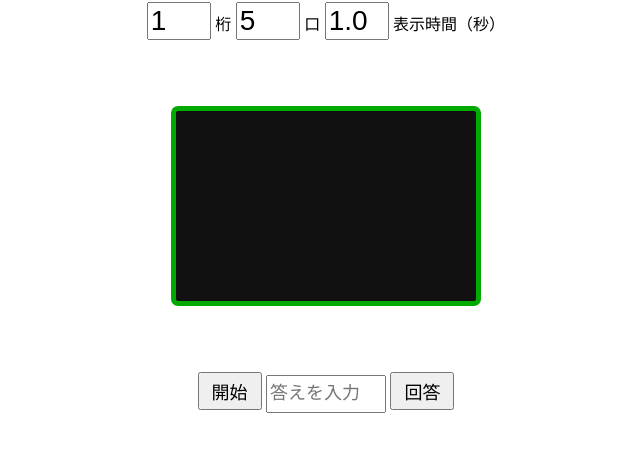
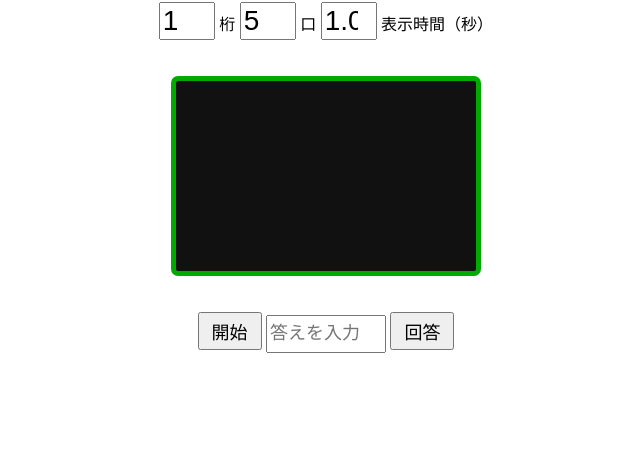
Before and after one commit to fuuchin/f-frash-calc, a plain HTML site: page index.html in a window 1280 px wide. Shown: the part 133-584 px from the top of the page, without its empty margins (314-954 px from the left). Drawn offline with Linux system fonts and the light colour scheme.

Commit message:
Update style.css

```diff
--- a/style.css
+++ b/style.css
@@ -11,7 +11,7 @@ button {
 
 .set {
   font-size: 28px;
-  width: 3.5rem;
+  width: 3rem;
   height: 2rem;
 }
 
@@ -27,8 +27,8 @@ button {
 }
 
 #question {
-  margin-top: 50px;
-  margin-bottom: 50px;
+  margin-top: 20px;
+  margin-bottom: 20px;
   padding-top: 40px;
   width: 300px;
   height: 150px;
```
